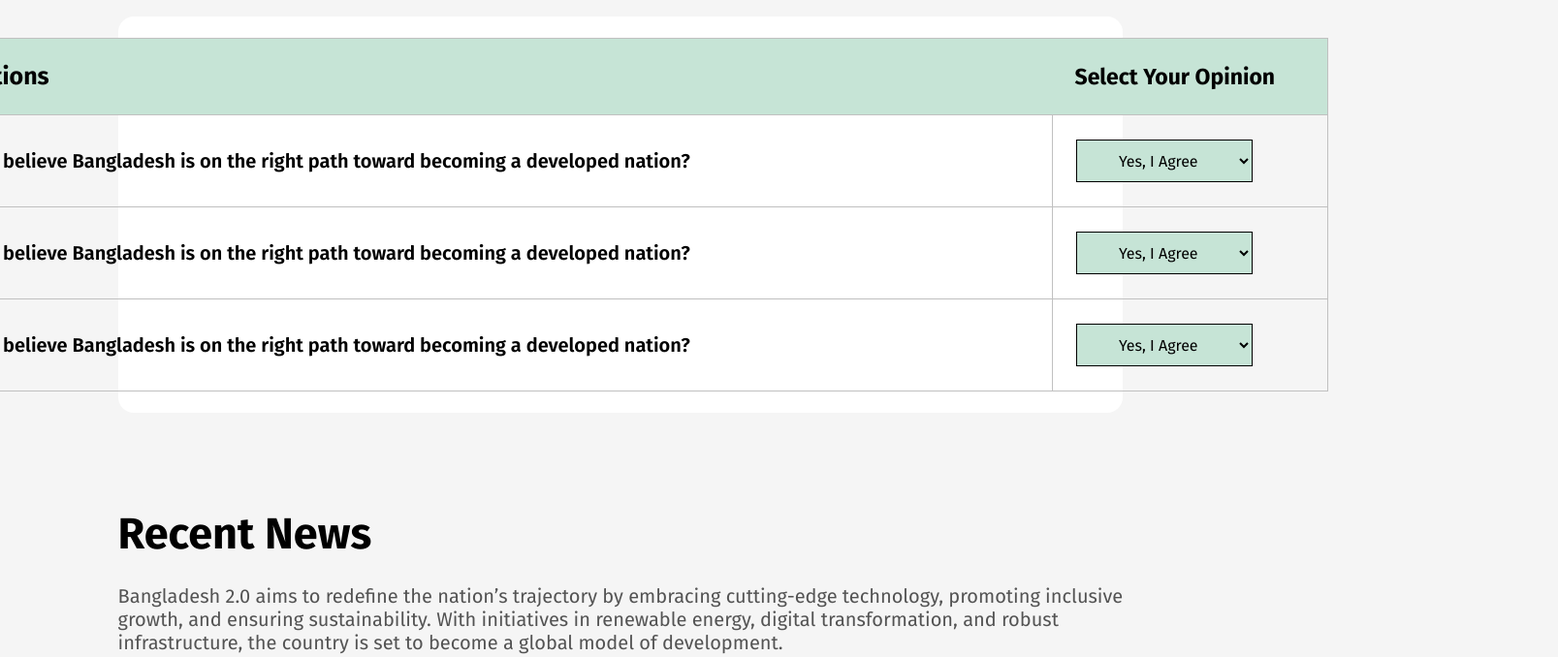
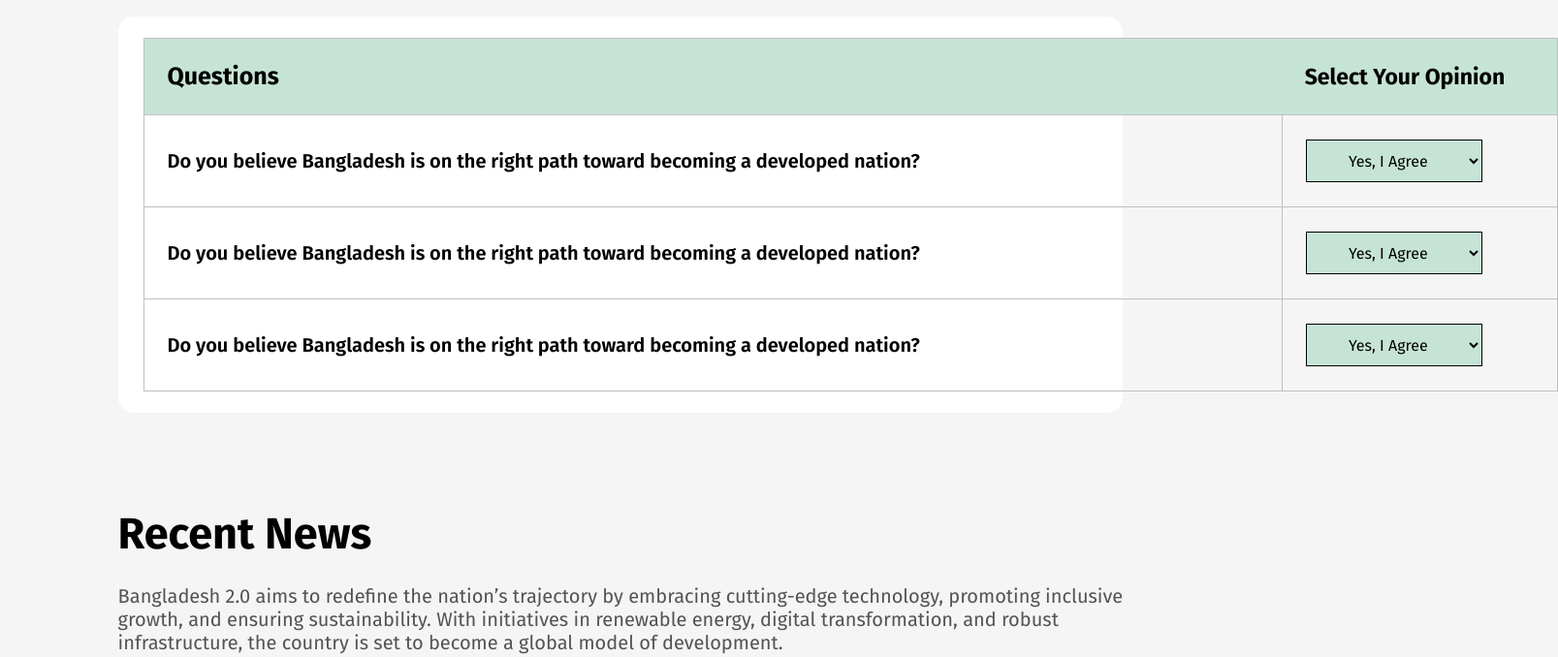
Before and after one commit to SKMPranto/Assignment-001-B11A1, a plain HTML site: page index.html in a window 1280 px wide. Shown: the part 1688-2366 px from the top of the page at 97% size, 1607 px wide, since content can reach past the window. Drawn offline with Linux system fonts and the light colour scheme.

Commit message:
Update 2.0

```diff
--- a/style.css
+++ b/style.css
@@ -258,8 +258,8 @@ td {
   justify-content: center;
   border-radius: 16px;
 }
-.content {
-  width: 1459.2px;
+.content{
+  width:95%;
   height: 365px;
   margin: auto;
 }
```
